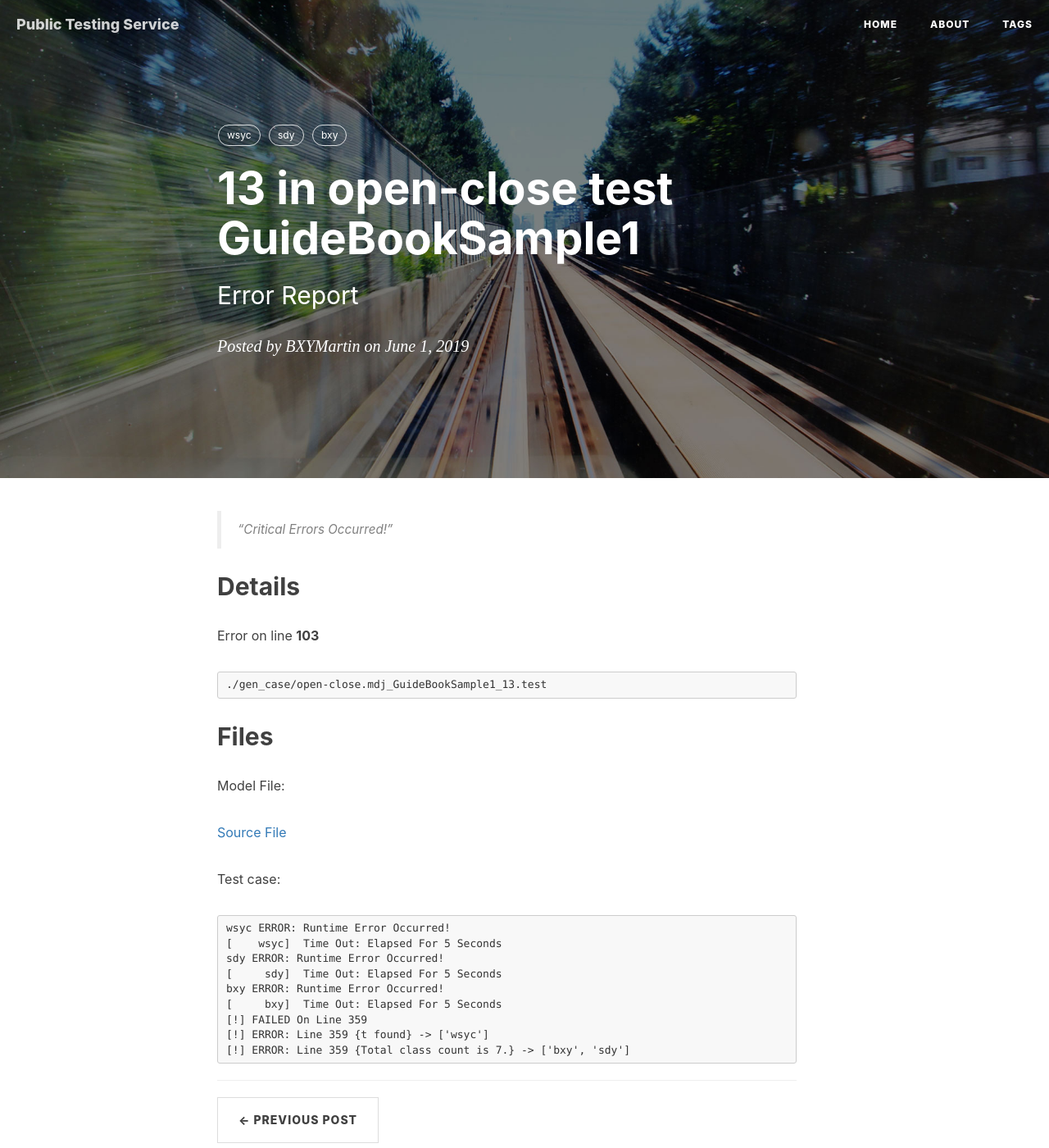
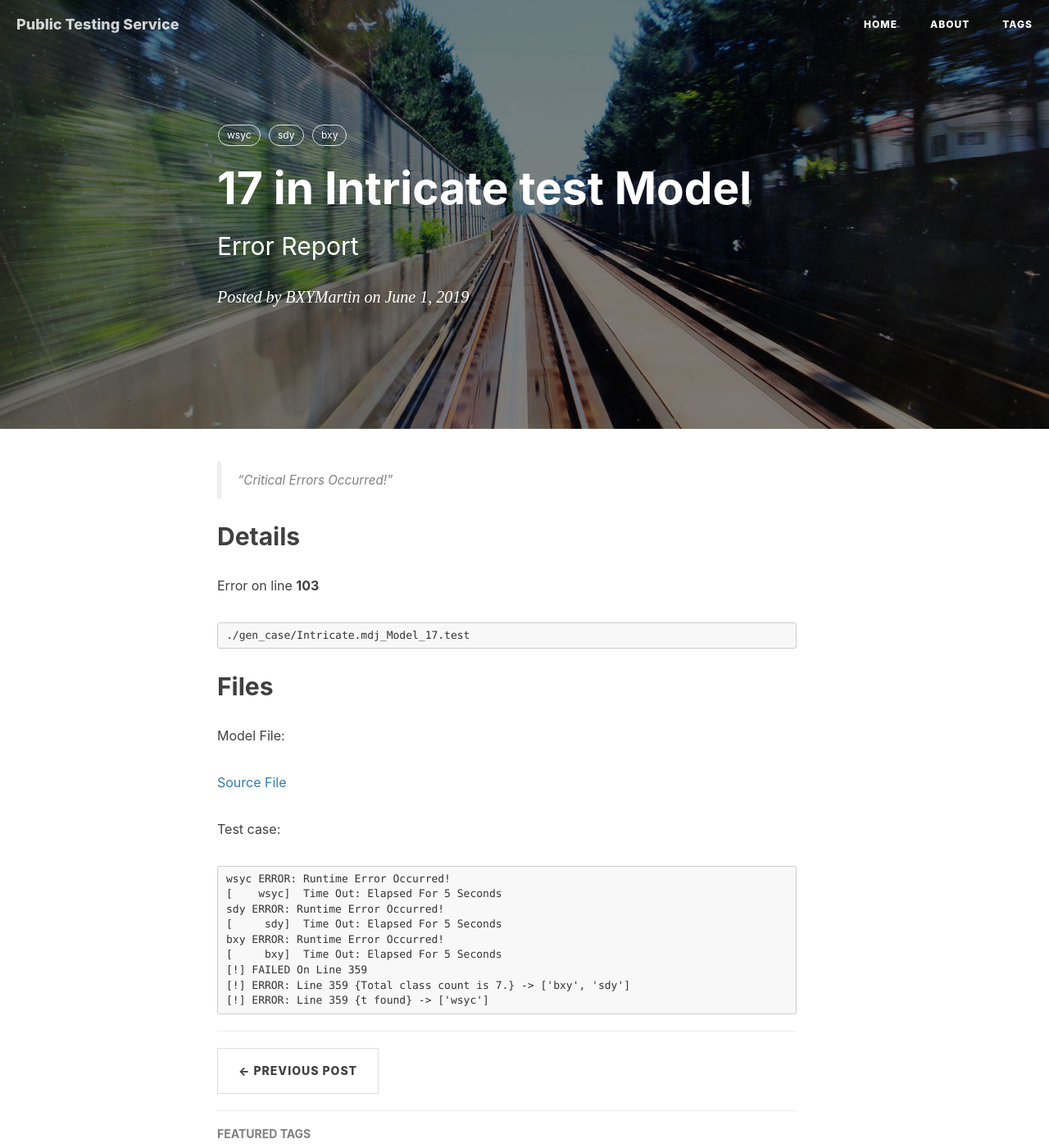
Before and after one commit to BXYMartin/OO-Public, a Jekyll site: the page built from docs/_posts/2019-06-01-13-35-04.markdown, in a window 1280 px wide and 1400 px high. Shown: the whole window at 82% size. Built offline with Jekyll 4.4.1, drawn with Linux system fonts in a browser that asks for light colours; nearby versions of some CDN libraries; comment, search, counter and statistics services are not loaded.

Commit message:
Wrong Behaviour Detected!

````diff
--- a/docs/_posts/2019-06-01-13-35-04.markdown
+++ b/docs/_posts/2019-06-01-13-35-04.markdown
@@ -1,6 +1,6 @@
 ---
 layout:     post
-title:      "13 in open-close test GuideBookSample1"
+title:      "17 in Intricate test Model"
 subtitle:   "Error Report"
 date:       2019-06-01 13:35:04
 author:     "BXYMartin"
@@ -20,14 +20,14 @@
 Error on line **103**
 
 ```
-./gen_case/open-close.mdj_GuideBookSample1_13.test
+./gen_case/Intricate.mdj_Model_17.test
 ```
 
 ## Files
 
 Model File:
 
-[Source File](https://github.com/BXYMartin/OO-Public/blob/master/test_mdj/open-close.mdj)
+[Source File](https://github.com/BXYMartin/OO-Public/blob/master/test_mdj/Intricate.mdj)
 
 Test case:
 
@@ -39,6 +39,6 @@
 bxy ERROR: Runtime Error Occurred!
 [     bxy]  Time Out: Elapsed For 5 Seconds
 [!] FAILED On Line 359
+[!] ERROR: Line 359 {Total class count is 7.} -> ['bxy', 'sdy']
 [!] ERROR: Line 359 {t found} -> ['wsyc']
-[!] ERROR: Line 359 {Total class count is 7.} -> ['bxy', 'sdy']
 ```
````
